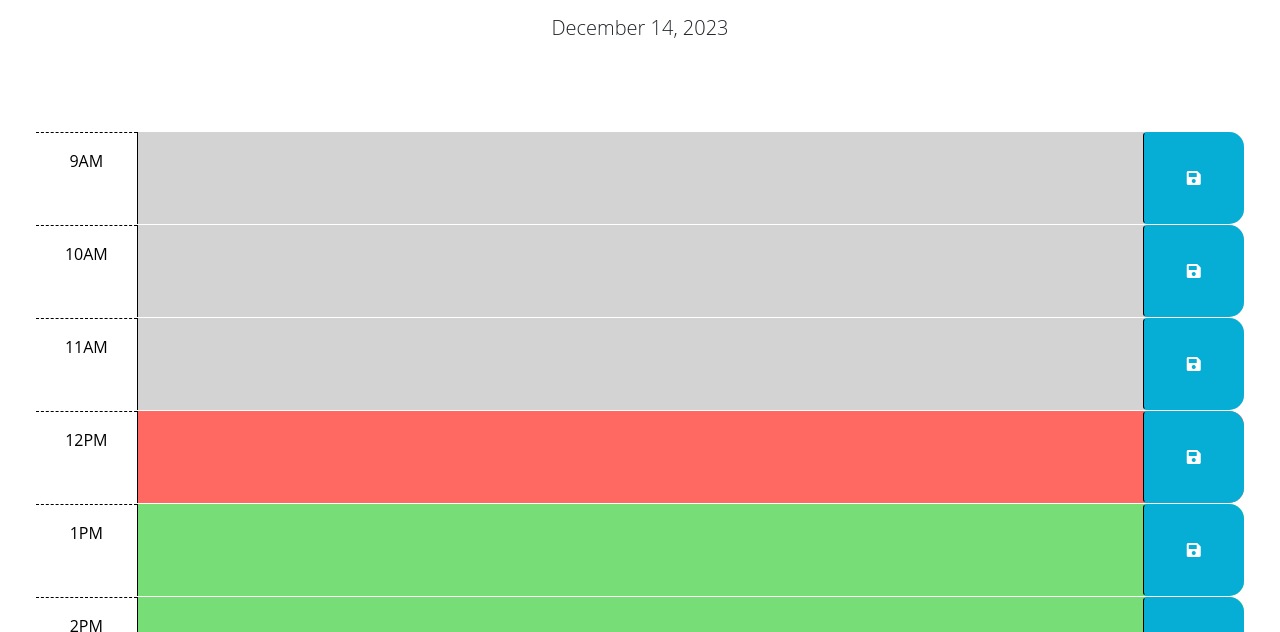
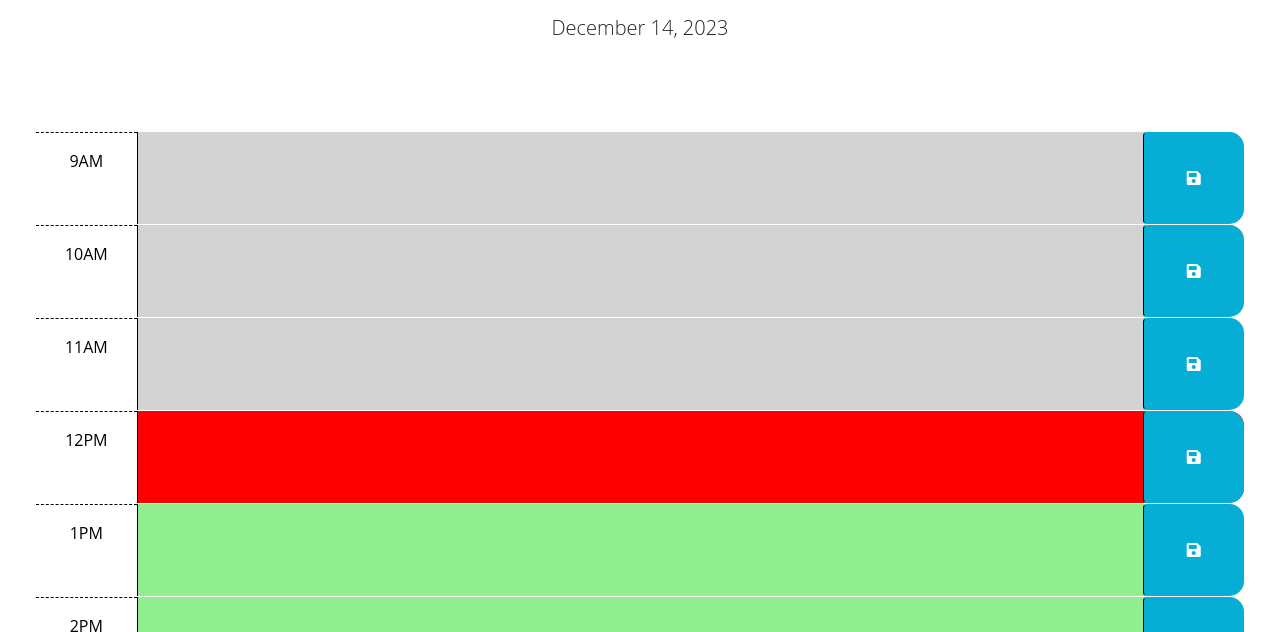
Before and after one commit to LA0615/Work-Day-Scheduler-, a plain HTML site: page index.html in a window 1280 px wide. Shown: the part 166-798 px from the top of the page. Drawn offline with nearby package versions, Linux system fonts and the light colour scheme.

Commit message:
timeblock fixes

```diff
--- a/assets/css/style.css
+++ b/assets/css/style.css
@@ -40,17 +40,17 @@ textarea {
 }
 
 .past {
-  background-color: #d3d3d3;
-  color:black;
+  background-color:lightgray;
+  color: black;
 }
 
 .present {
-  background-color: #ff6961;
+  background-color: red;
   color: black;
 }
 
 .future {
-  background-color: #77dd77;
+  background-color: lightgreen;
   color: black;
 }
 
--- a/assets/js/script.js
+++ b/assets/js/script.js
@@ -1,19 +1,18 @@
 // Wrap all code that interacts with the DOM in a call to jQuery to ensure that
 // the code isn't run until the browser has finished rendering all the elements
 // in the html.
-
 $(function () {
   // Set the current date using Dayjs
-  var currentDate = dayjs().format("MMMM DD, YYYY");
-  $("#currentDate").text(currentDate);
+  var currentDate = dayjs().format('MMMM DD, YYYY');
+  $('#currentDate').text(currentDate);
 
   // Add click event listener to all save buttons
-  $(".saveBtn").on("click", function () {
+  $('.saveBtn').on('click', function () {
     // Get the time-block ID
-    var timeBlockId = $(this).closest(".time-block").attr("id");
+    var timeBlockId = $(this).closest('.time-block').attr('id');
 
     // Get the user input from the corresponding textarea
-    var userInput = $(this).closest(".time-block").find("textarea").val();
+    var userInput = $(this).closest('.time-block').find('textarea').val();
 
     // Save the user input in local storage using the time-block ID as a key
     localStorage.setItem(timeBlockId, userInput);
@@ -21,31 +20,24 @@ $(function () {
 
   // TODO: Add code to apply the past, present, or future class to each time
 // block by comparing the id to the current hour.
-  $(".time-block").each(function () {
-    var timeBlockHour = parseInt($(this).attr("id"), 10);
-    var currentHour = dayjs().hour();
+var currentHour = dayjs().hour(); // Get the current hour
+
+$('.time-block').each(function () {
+  var timeBlockHour = parseInt($(this).attr('id'));
 
   // Log the time block ID and its relation to the current hour
-    console.log(
-      `Time block ID: ${timeBlockHour}, Current hour: ${currentHour}`
-    );
+  console.log(`Time block ID: ${timeBlockHour}, Current hour: ${currentHour}`);
 
   if (timeBlockHour < currentHour) {
-      $(this).addClass("past");
-      console.log("Past");
+    $(this).addClass('past');
+   console.log('Past');
   } else if (timeBlockHour === currentHour) {
-      $(this).addClass("present");
-      console.log("Present");
+    $(this).addClass('present');
+    console.log('Present');
   } else {
-      $(this).addClass("future");
-      console.log("Future");
-    }
-
-    // TODO: Add code to get any user input that was saved in localStorage and set
-    // the values of the corresponding textarea elements.
-    var userInput = localStorage.getItem(timeBlockHour);
-    if (userInput) {
-      $(this).find(".description").val(userInput);
+    $(this).addClass('future');
+    console.log('Future');
   }
 });
+
 });
```
Also changed, not shown: assets/images/05-third-party-apis-homework-demo SAMPLE.gif (deleted). Lines whose indentation alone changed are shown as unchanged.
